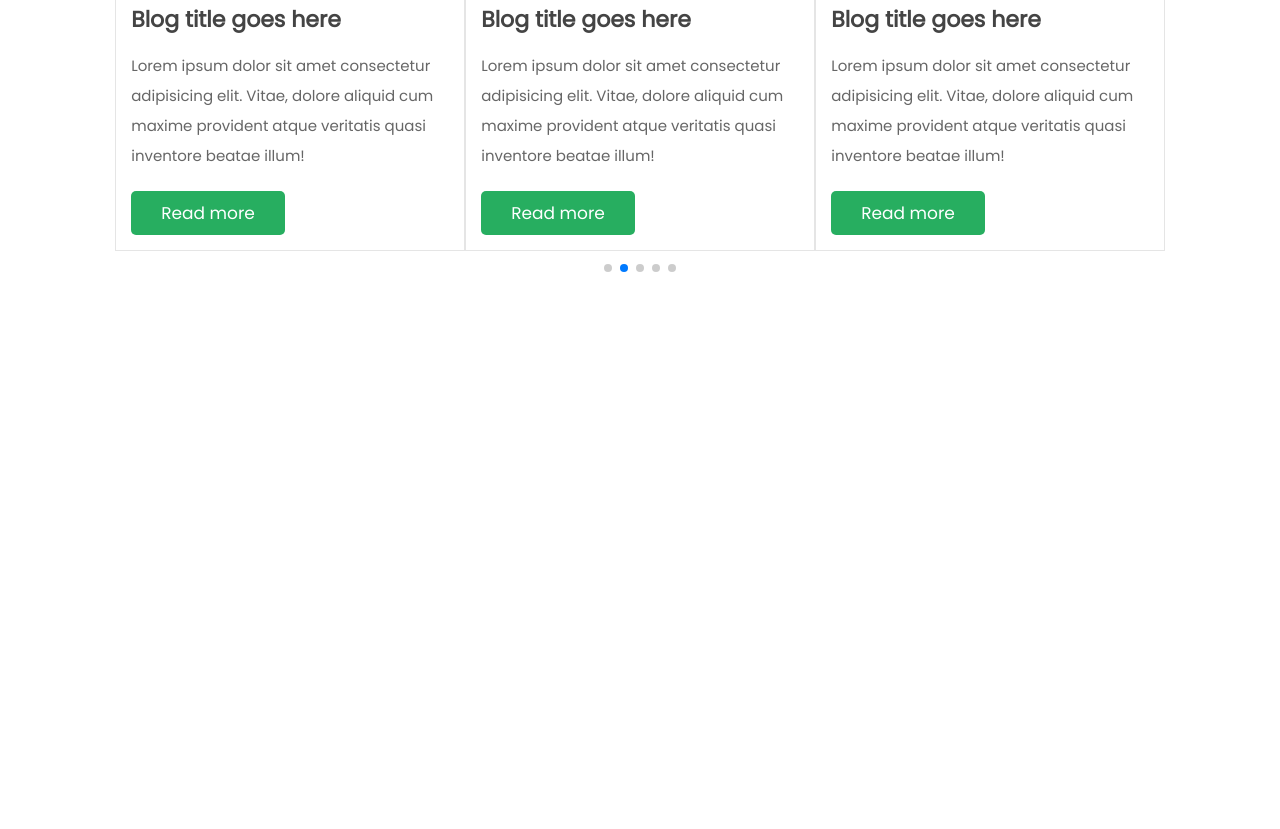
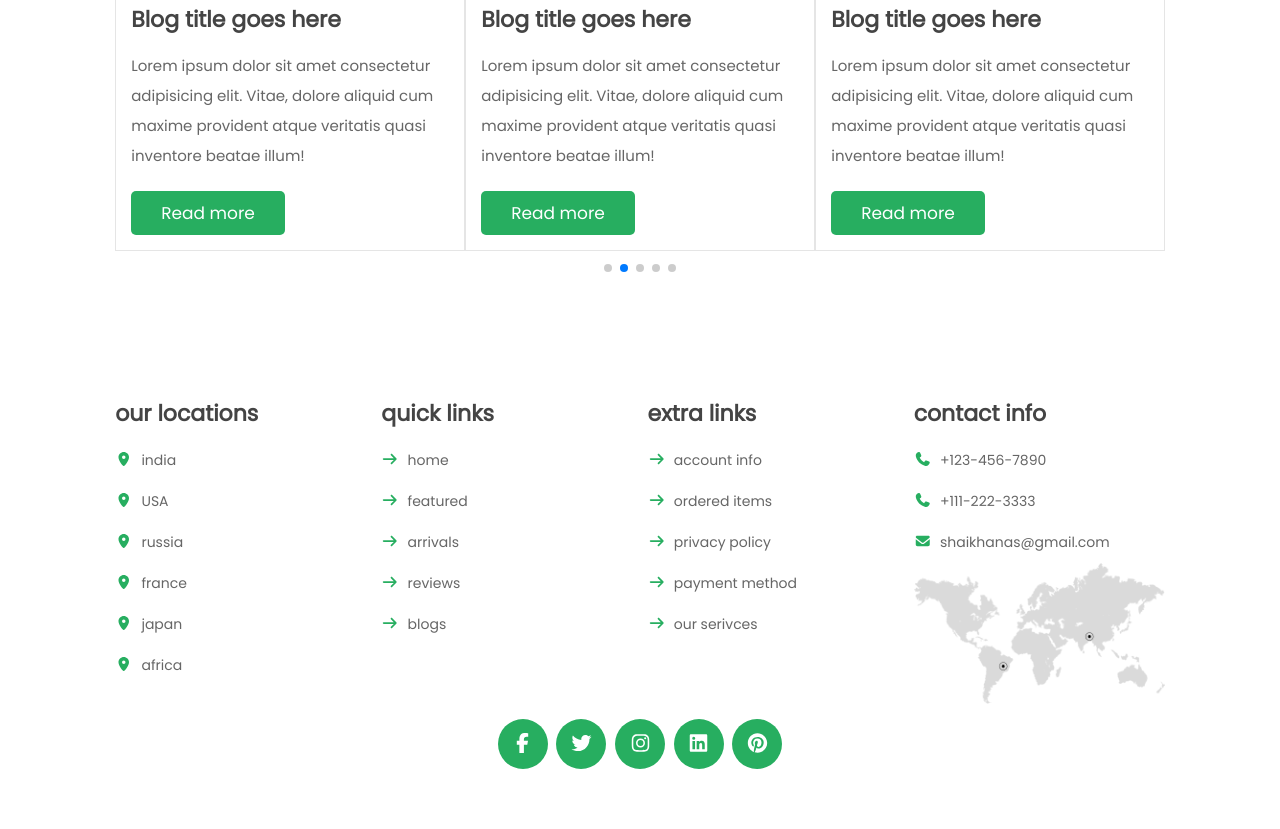
Before and after one commit to Wenceslas-Angelo/book-store, a plain HTML site: page index.html in a window 1280 px wide. Shown: the part 4034-4863 px from the top of the page. Before the commit the page ends 4371 px from the top, so only its background shows below. Drawn offline with Linux system fonts and the light colour scheme.

Commit message:
footer and loader

```diff
--- a/index.html
+++ b/index.html
@@ -195,6 +195,99 @@
     </section>
     <!-- Blogs section end -->
 
+    <!-- Footer section start -->
+    <section class="footer">
+      <div class="box-container">
+        <div class="box">
+          <h3>our locations</h3>
+          <a href="#"
+            ><span> <i class="fas fa-map-marker-alt"></i></span> india
+          </a>
+          <a href="#"
+            ><span> <i class="fas fa-map-marker-alt"></i></span> USA
+          </a>
+          <a href="#"
+            ><span> <i class="fas fa-map-marker-alt"></i></span> russia
+          </a>
+          <a href="#"
+            ><span> <i class="fas fa-map-marker-alt"></i></span> france
+          </a>
+          <a href="#"
+            ><span> <i class="fas fa-map-marker-alt"></i></span> japan
+          </a>
+          <a href="#"
+            ><span> <i class="fas fa-map-marker-alt"></i></span> africa
+          </a>
+        </div>
+
+        <div class="box">
+          <h3>quick links</h3>
+          <a href="#">
+            <span><i class="fas fa-arrow-right"></i></span> home
+          </a>
+          <a href="#"
+            ><span> <i class="fas fa-arrow-right"></i></span> featured
+          </a>
+          <a href="#"
+            ><span> <i class="fas fa-arrow-right"></i></span> arrivals
+          </a>
+          <a href="#"
+            ><span> <i class="fas fa-arrow-right"></i></span> reviews
+          </a>
+          <a href="#"
+            ><span> <i class="fas fa-arrow-right"></i></span> blogs
+          </a>
+        </div>
+
+        <div class="box">
+          <h3>extra links</h3>
+          <a href="#">
+            <span><i class="fas fa-arrow-right"></i></span> account info
+          </a>
+          <a href="#">
+            <span><i class="fas fa-arrow-right"></i></span> ordered items
+          </a>
+          <a href="#">
+            <span><i class="fas fa-arrow-right"></i></span> privacy policy
+          </a>
+          <a href="#">
+            <span><i class="fas fa-arrow-right"></i></span> payment method
+          </a>
+          <a href="#">
+            <span><i class="fas fa-arrow-right"></i></span> our serivces
+          </a>
+        </div>
+
+        <div class="box">
+          <h3>contact info</h3>
+          <a href="#">
+            <span><i class="fas fa-phone"></i></span> +123-456-7890
+          </a>
+          <a href="#">
+            <span><i class="fas fa-phone"></i></span> +111-222-3333
+          </a>
+          <a href="#">
+            <span><i class="fas fa-envelope"></i></span> shaikhanas@gmail.com
+          </a>
+          <img src="image/worldmap.png" class="map" alt="" />
+        </div>
+      </div>
+
+      <div class="share">
+        <a href="#"><i class="fab fa-facebook-f"></i></a>
+        <a href="#"><i class="fab fa-twitter"></i></a>
+        <a href="#"><i class="fab fa-instagram"></i></a>
+        <a href="#"><i class="fab fa-linkedin"></i></a>
+        <a href="#"><i class="fab fa-pinterest"></i></a>
+      </div>
+    </section>
+    <!-- Footer section end -->
+
+    <!-- Loader -->
+    <div class="loader-container">
+      <img src="./image/loader-img.gif" alt="loader image" />
+    </div>
+
     <!-- Bottom navbar start -->
     <nav class="nav-bottom">
       <a href="#home"><i class="fas fa-home"></i></a>
--- a/main.js
+++ b/main.js
@@ -10,6 +10,8 @@ const featuredWrapper = document.querySelector("#featured .swiper-wrapper");
 const arrivalWrapper = document.querySelectorAll("#arrivals .swiper-wrapper");
 const reviewWrapper = document.querySelector("#reviews .swiper-wrapper");
 const blogWrapper = document.querySelector("#blogs .swiper-wrapper");
+
+const loader = document.querySelector(".loader-container");
 
 const books = [
   {
@@ -180,6 +182,8 @@ const blogs = [
       "Lorem ipsum dolor sit amet consectetur adipisicing elit. Vitae, dolore aliquid cum maxime provident atque veritatis quasi inventore beatae illum!",
   },
 ];
+
+setTimeout(() => loader.classList.add("hidden"), 5000);
 
 books.forEach((book) => {
   featuredWrapper.innerHTML += `
--- a/styles.css
+++ b/styles.css
@@ -670,6 +670,84 @@ header .header-two.active {
 
 /* Blogs section end */
 
+/* Footer section start */
+.footer .box-container {
+  display: grid;
+  grid-template-columns: repeat(auto-fit, minmax(25rem, 1fr));
+  gap: 1.5rem;
+}
+
+.footer .box-container .box h3 {
+  font-size: 2.2rem;
+  color: var(--black);
+  padding: 1rem 0;
+}
+
+.footer .box-container .box a {
+  display: block;
+  font-size: 1.4rem;
+  color: var(--light-color);
+  padding: 1rem 0;
+}
+
+.footer .box-container .box a span {
+  color: var(--green);
+  padding-right: 0.5rem;
+}
+
+.footer .box-container .box a:hover span {
+  padding-right: 2rem;
+}
+
+.footer .box-container .box .map {
+  width: 100%;
+}
+
+.footer .share {
+  padding: 1rem 0;
+  text-align: center;
+}
+
+.footer .share a {
+  display: inline-block;
+  font-size: 2rem;
+  line-height: 5rem;
+  margin: 0 0.3rem;
+  border-radius: 50%;
+  color: #fff;
+  background: var(--green);
+  height: 5rem;
+  width: 5rem;
+}
+
+.footer .share a:hover {
+  background: var(--black);
+}
+
+/* Footer section end */
+
+/* Loader */
+.loader-container {
+  position: fixed;
+  top: 0;
+  left: 0;
+  height: 100%;
+  width: 100%;
+  z-index: 10000;
+  background: #f7f7f7;
+  display: flex;
+  align-items: center;
+  justify-content: center;
+}
+
+.loader-container.hidden {
+  display: none;
+}
+
+.loader-container img {
+  height: 10rem;
+}
+
 .swiper-button-next,
 .swiper-button-prev {
   border: var(--border);
```
